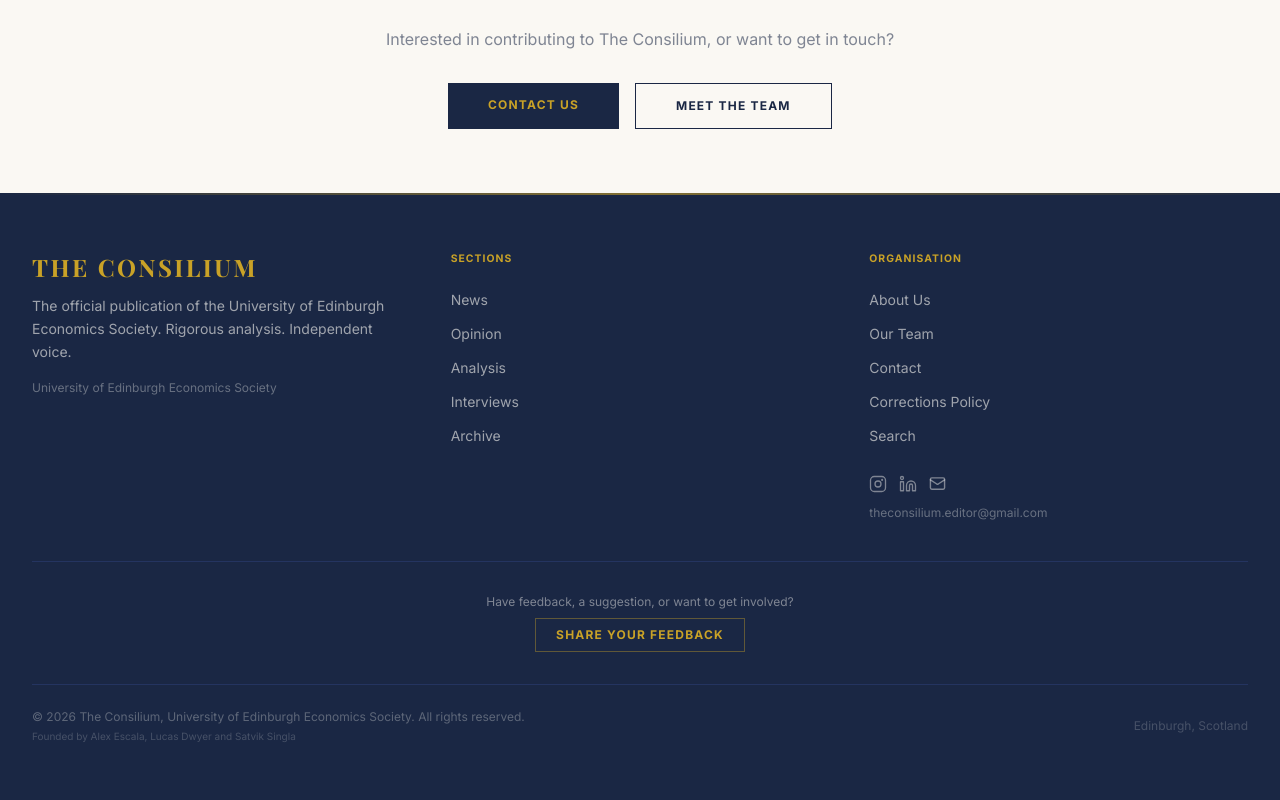
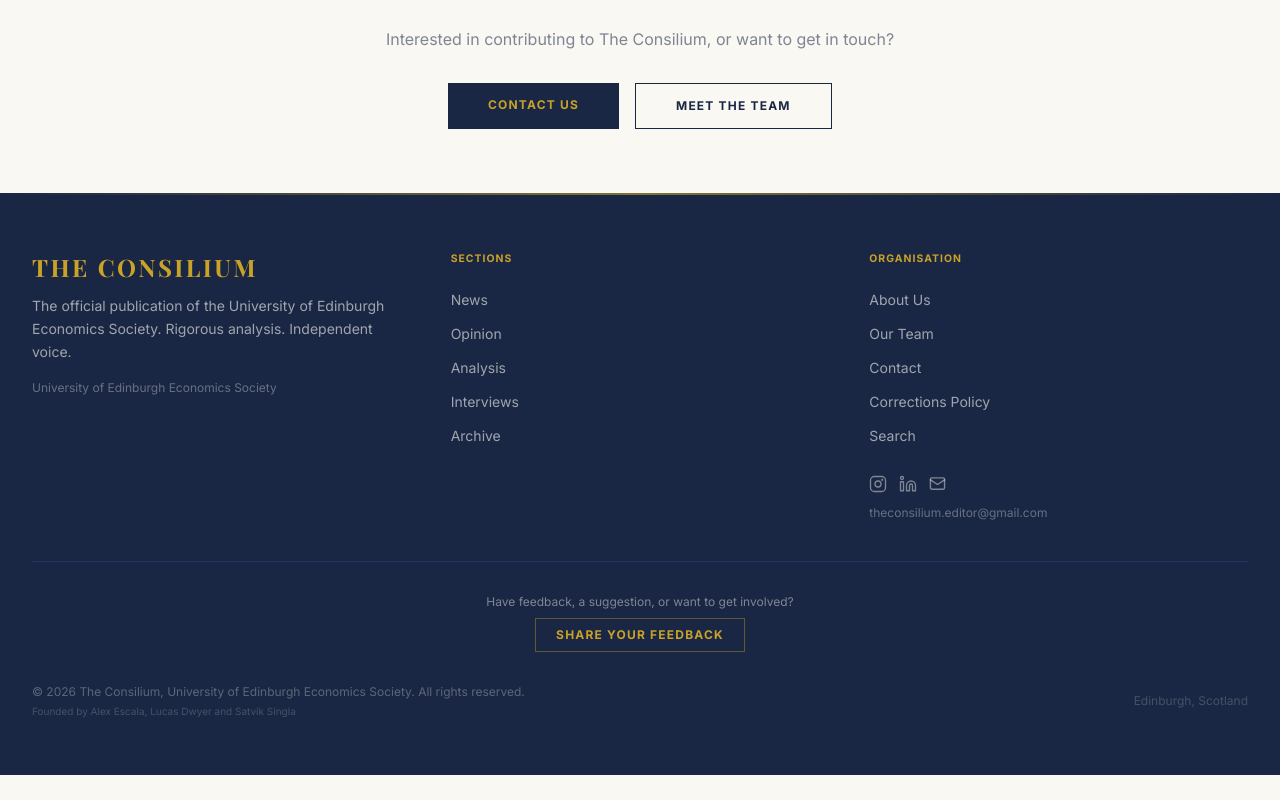
Before and after one commit to Zanie567/The-Consilium, a Next.js app: page /about in a window 1280 px wide. Shown: the part 1716-2516 px from the top of the page. After the commit the page ends 2491 px from the top, so only its background shows below. Built offline with nearby package versions, Linux system fonts and the light colour scheme; no server answers.

Commit message:
Move feedback section into main footer area

```diff
--- a/src/components/layout/Footer.tsx
+++ b/src/components/layout/Footer.tsx
@@ -137,8 +137,8 @@
           </div>
         </div>
 
-        {/* Feedback strip */}
-        <div className="mt-10 pt-8 border-t border-navy-light text-center">
+        <div className="mt-10 pt-8 border-t border-navy-light">
+          <div className="text-center mb-8">
             <p className="text-cream/45 text-xs mb-2">
               Have feedback, a suggestion, or want to get involved?
             </p>
@@ -152,7 +152,7 @@
             </a>
           </div>
 
-        <div className="mt-8 pt-6 border-t border-navy-light flex flex-col sm:flex-row items-center justify-between gap-3">
+          <div className="flex flex-col sm:flex-row items-center justify-between gap-3">
           <div className="text-center sm:text-left">
             <p className="text-cream/30 text-xs">
               &copy; {new Date().getFullYear()} The Consilium, University of Edinburgh
@@ -165,6 +165,7 @@
           <p className="text-cream/20 text-xs">Edinburgh, Scotland</p>
           </div>
         </div>
+      </div>
     </footer>
   )
 }
```
Lines whose indentation alone changed are shown as unchanged.
